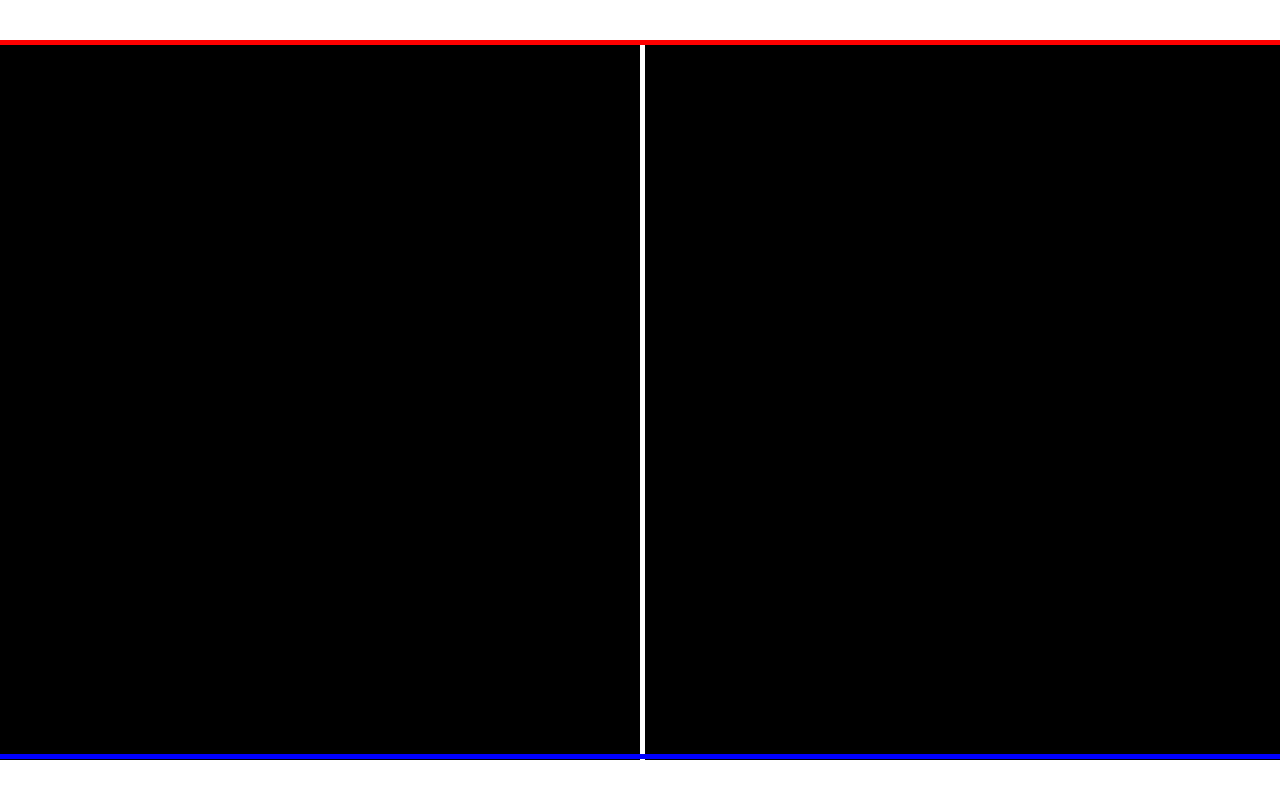
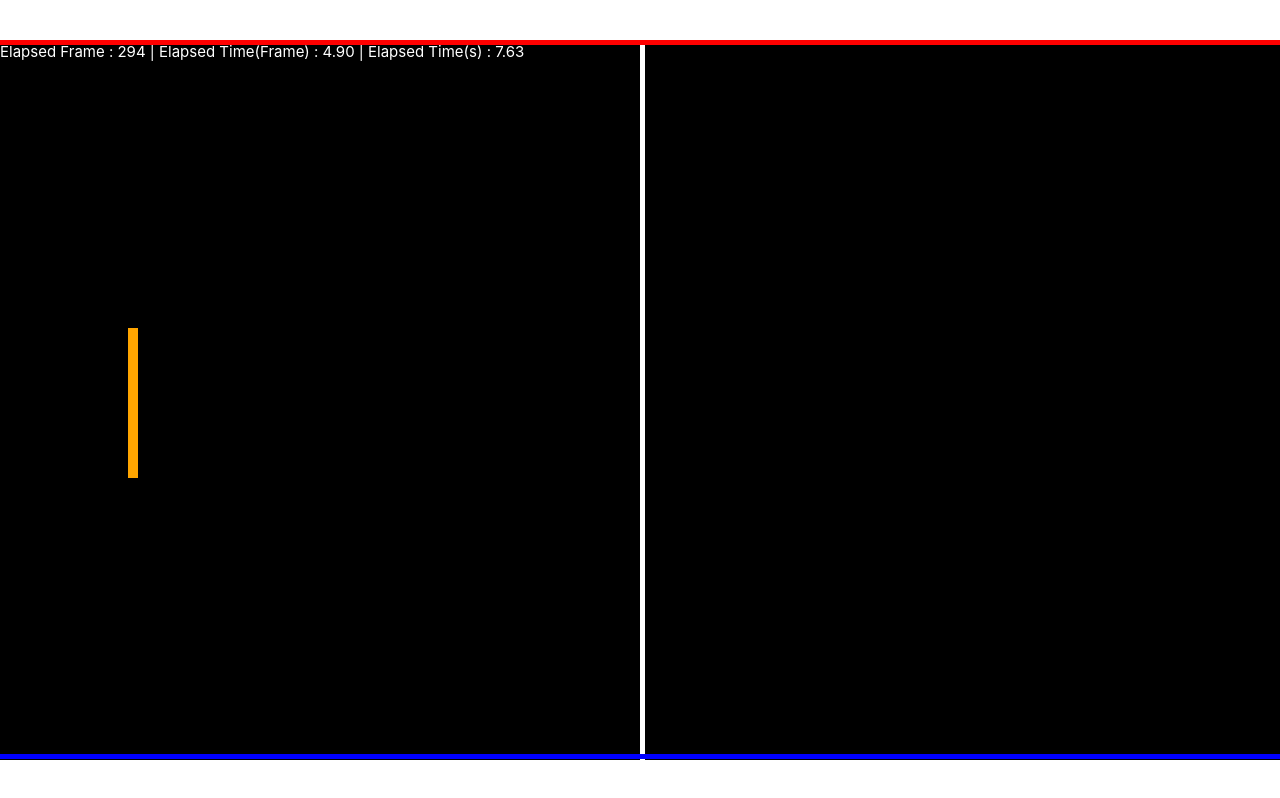
Before and after one commit to ktakahiro150397/discord-pong, a Vue app in the folder discord-pong-vue/: page / in a window 1280 px wide. Built offline with nearby package versions, Linux system fonts and the light colour scheme.

Commit message:
60fps制限OK

```diff
--- a/discord-pong-vue/src/components/Game/Field.vue
+++ b/discord-pong-vue/src/components/Game/Field.vue
@@ -1,6 +1,14 @@
 <script setup lang="ts">
-import { onMounted } from "vue";
-// defineProps<{ width: number; height: number }>();
+import { onMounted, ref } from "vue";
+import Paddle from "./Paddle.vue";
+import { DebugInfomation, executeGameLoop } from "@/core/gameloop";
+
+const componentDebugInfo = ref(new DebugInfomation());
+
+function draw(debugInfo: DebugInfomation): void {
+  componentDebugInfo.value.elapsedFrame = debugInfo.elapsedFrame;
+  componentDebugInfo.value.elapsedTime = debugInfo.elapsedTime;
+}
 
 function onResize() {
   var width = window.innerWidth;
@@ -45,6 +53,8 @@ onMounted(() => {
 
   // Set initial size
   onResize();
+
+  executeGameLoop(draw);
 });
 </script>
 
@@ -85,8 +95,15 @@ onMounted(() => {
 
 <template>
   <div id="field">
+    <p style="color: white">
+      Elapsed Frame : {{ componentDebugInfo.elapsedFrame }} | Elapsed
+      Time(Frame) : {{ (componentDebugInfo.elapsedFrame / 60).toFixed(2) }} |
+      Elapsed Time(s) :
+      {{ (componentDebugInfo.elapsedTime / 1000).toFixed(2) }}
+    </p>
     <div class="center-line"></div>
     <div class="up-line"></div>
     <div class="down-line"></div>
+    <Paddle />
   </div>
 </template>
--- a/discord-pong-vue/src/components/Game/GameScreen.vue
+++ b/discord-pong-vue/src/components/Game/GameScreen.vue
@@ -1,5 +1,7 @@
 <script setup lang="ts">
+import { ref } from "vue";
 import Field from "./Field.vue";
+import Paddle from "./Paddle.vue";
 </script>
 
 <template>
--- /dev/null
+++ b/discord-pong-vue/src/components/Game/Paddle.vue
@@ -0,0 +1,67 @@
+<script setup lang="ts">
+import { ref, onMounted } from "vue";
+
+const paddle = ref({
+  posX: 40,
+  posY: 100,
+  width: 0,
+  height: 0,
+});
+
+const pressState = ref({
+  up: false,
+  down: false,
+});
+
+const posX_MIN = 0;
+const posX_MAX = 76;
+
+function initializePaddle() {}
+
+onMounted(() => {
+  // Add keydown event listener
+  window.addEventListener("keydown", (e) => {
+    console.log(e.key, paddle.value.posX);
+    if (e.key === "ArrowUp") {
+      pressState.value.up = true;
+    }
+    if (e.key === "ArrowDown") {
+      pressState.value.down = true;
+    }
+  });
+
+  window.addEventListener("keyup", (e) => {
+    console.log(e.key, paddle.value.posX);
+    if (e.key === "ArrowUp") {
+      pressState.value.down = false;
+    }
+    if (e.key === "ArrowDown") {
+      pressState.value.down = false;
+    }
+  });
+
+  //   if (posX_MIN < paddle.value.posX && paddle.value.posX <= posX_MAX) {
+  //     paddle.value.posX -= 1;
+  //   }
+  // } else if (e.key === "ArrowDown") {
+  //   if (posX_MIN <= paddle.value.posX && paddle.value.posX < posX_MAX) {
+  //     paddle.value.posX += 1;
+  //   }
+  // }
+});
+</script>
+
+<template>
+  <div id="paddle" :style="{ top: paddle.posX + '%' }"></div>
+</template>
+
+<style scoped>
+#paddle {
+  background-color: orange;
+  position: absolute;
+  top: 30%;
+  left: 10%;
+  width: 10px;
+  height: 150px;
+}
+</style>
--- /dev/null
+++ b/discord-pong-vue/src/core/gameloop.ts
@@ -0,0 +1,36 @@
+
+export class DebugInfomation{
+    elapsedFrame: number
+    elapsedTime: number
+
+    constructor(){
+        this.elapsedFrame = 0
+        this.elapsedTime = 0
+    }
+}
+
+
+export function executeGameLoop(loopFunction: Function) {
+  let lastTime = 0
+
+  const fps = 60;
+  const interval = 1000 / fps;
+
+  const debugInfo = new DebugInfomation()
+  const gameLoop = (currentTime:number) => {
+    console.log("currentTime",currentTime)
+    const timeElapsed = currentTime - lastTime;
+
+    if(timeElapsed > interval){
+        debugInfo.elapsedFrame += 1
+        debugInfo.elapsedTime += timeElapsed
+        loopFunction(debugInfo)
+        lastTime = currentTime - (timeElapsed % interval);
+        //lastTime = currentTime;
+      }
+
+      requestAnimationFrame(gameLoop)
+  }
+
+  requestAnimationFrame(gameLoop)
+}
--- a/discord-pong-vue/tsconfig.app.json
+++ b/discord-pong-vue/tsconfig.app.json
@@ -1,6 +1,6 @@
 {
   "extends": "@vue/tsconfig/tsconfig.dom.json",
-  "include": ["env.d.ts", "src/**/*", "src/**/*.vue"],
+  "include": ["env.d.ts", "src/**/*", "src/**/*.vue", "src/core/*"],
   "exclude": ["src/**/__tests__/*"],
   "compilerOptions": {
     "composite": true,
```
